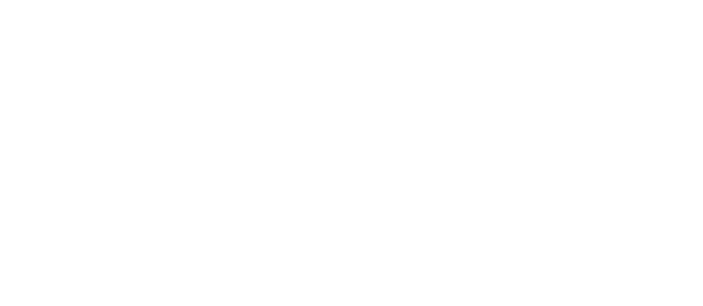
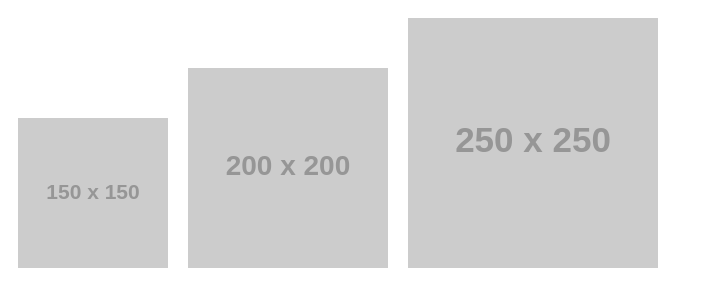
Before and after one commit to acciojob/parallel-processing-promises-deepikas19998-art, a website: page main.html in a window 1280 px wide. Shown: the whole page, without its empty margins (0-703 px from the left). Drawn offline with Linux system fonts and the light colour scheme; placeholder pictures from the web are drawn by us.

Commit message:
created a submission

```diff
--- a/main.html
+++ b/main.html
@@ -7,7 +7,10 @@
 
   <body>
     <!-- the entire body must be written by student -->
-    <div id="output"></div>
+    <div id="loading" style="display:none;">Loading...</div>
+<div id="error" style="color:red;"></div>
+<div id="output"></div>
+
     <script type="text/javascript" src="./script.js"></script>
   </body>
 </html>
--- a/script.js
+++ b/script.js
@@ -1,9 +1,57 @@
 //your JS code here. If required.
-const output = document.getElementById("output");
-const btn = document.getElementById("download-images-button");
+// Select the DOM elements
+const loadingDiv = document.getElementById('loading');
+const errorDiv = document.getElementById('error');
+const outputDiv = document.getElementById('output');
 
-const images = [
-  { url: "https://picsum.photos/id/237/200/300" },
-  { url: "https://picsum.photos/id/238/200/300" },
-  { url: "https://picsum.photos/id/239/200/300" },
+// Sample image URLs (you can replace with your own)
+const imageUrls = [
+  "https://via.placeholder.com/150",
+  "https://via.placeholder.com/200",
+  "https://via.placeholder.com/250"
 ];
+
+// Function to download a single image
+function downloadImage(url) {
+  return new Promise((resolve, reject) => {
+    const img = new Image();
+
+    img.onload = () => resolve(img);
+    img.onerror = () => reject(`❌ Failed to load image: ${url}`);
+
+    img.src = url;
+  });
+}
+
+// Main function to handle downloading multiple images
+async function downloadImages() {
+  // Clear previous messages and images
+  outputDiv.innerHTML = "";
+  errorDiv.textContent = "";
+
+  // Show loading spinner
+  loadingDiv.style.display = "block";
+
+  try {
+    // Download all images in parallel
+    const images = await Promise.all(imageUrls.map(downloadImage));
+
+    // Hide loading spinner
+    loadingDiv.style.display = "none";
+
+    // Display all images in output div
+    images.forEach(img => {
+      img.style.margin = "10px";
+      outputDiv.appendChild(img);
+    });
+  } catch (error) {
+    // Hide loading spinner
+    loadingDiv.style.display = "none";
+
+    // Display error message
+    errorDiv.textContent = error;
+  }
+}
+
+// Start downloading when page loads (or you can attach to a button)
+downloadImages();
```
